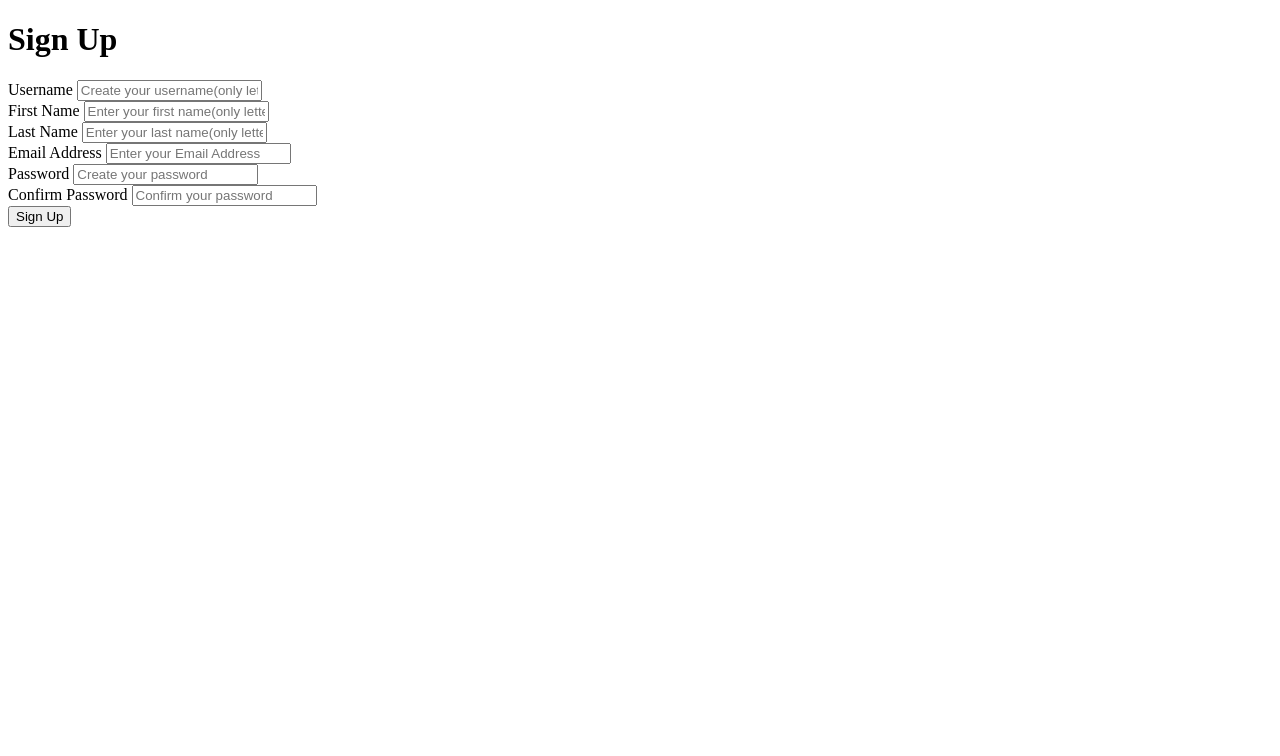
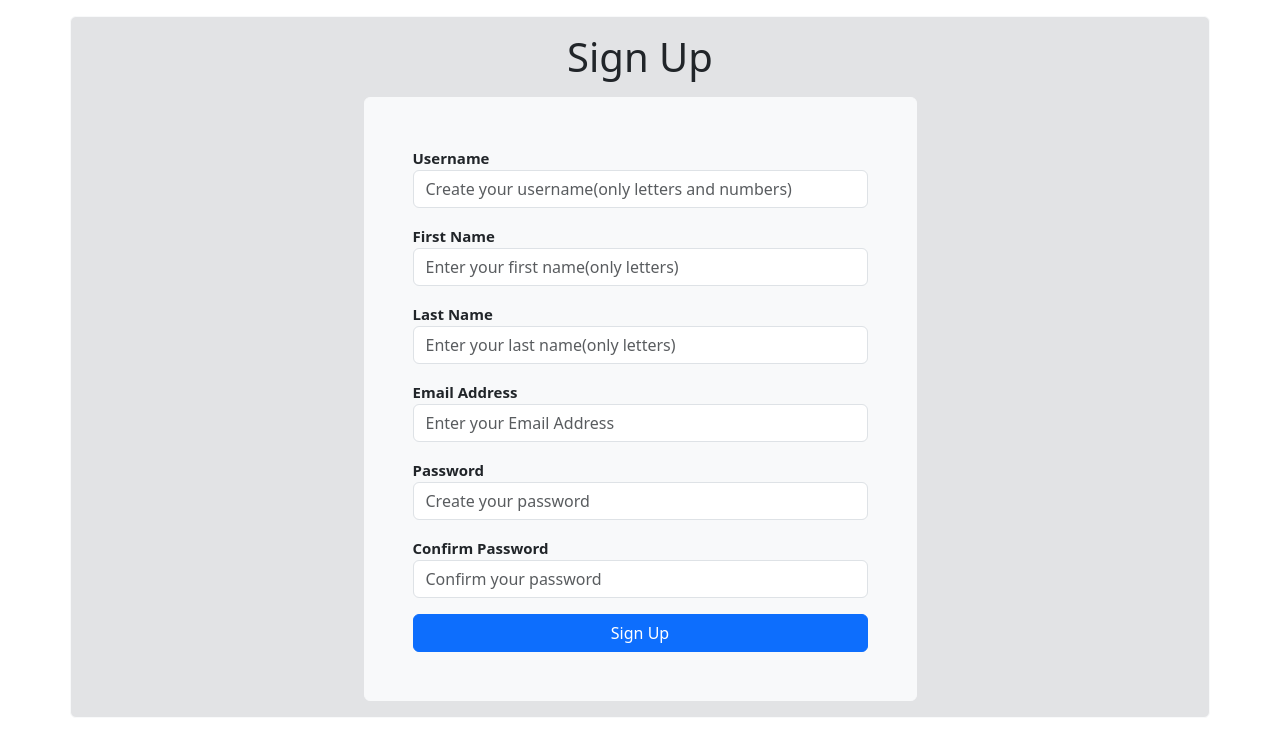
Before and after one commit to Khonnie/User-Authentication-System, a Django app: page /signup/ in a window 1280 px wide. Shown: the top 756 px of the page. Run offline with Django 5.2, Linux system fonts and the light colour scheme.

Commit message:
styled the index, signup and created a dashboard demo

```diff
--- a/user_auth/templates/user_auth/index.html
+++ b/user_auth/templates/user_auth/index.html
@@ -24,12 +24,12 @@
     <h3 class="text-center">Keep your notes safe and private</h3>
     </div>
     <!-- if user is logged in -->
-    {% if user.is_authenticated%}
+    <!-- {% if user.is_authenticated%}
     <h2>Hello {{first_name}}</h2>
     <h3>you re successfully logged in</h3>
     <button type="submit"><a href="{% url 'user_auth:signout' %}">SignOut</a></button>
 
-    {% else %}
+    {% else %} -->
     <div class=" container d-flex justify-content-center align-items-center gap-3 flex-column  w-50 pt-3 rounded pb-5 bg-light">
          <form action="{% url 'user_auth:signin' %}" method="post" class="w-50">
         {% csrf_token %}
--- a/user_auth/templates/user_auth/signup.html
+++ b/user_auth/templates/user_auth/signup.html
@@ -4,6 +4,19 @@
     <meta charset="UTF-8">
     <meta name="viewport" content="width=device-width, initial-scale=1.0">
     <title>Document</title>
+    <link href="https://cdn.jsdelivr.net/npm/bootstrap@5.3.8/dist/css/bootstrap.min.css" rel="stylesheet" integrity="sha384-sRIl4kxILFvY47J16cr9ZwB07vP4J8+LH7qKQnuqkuIAvNWLzeN8tE5YBujZqJLB" crossorigin="anonymous">
+
+<style>
+    input{
+        width:100%;
+        padding: 5px;
+    }
+    label{
+        font-size: 15px;
+        font-weight: 700;
+    }
+</style>
+
 </head>
 <body>
     {% for message in messages%}
@@ -14,31 +27,44 @@
         </button>
     </div>
     {%endfor%}
+<div class="container d-flex justify-content-center align-items-center flex-column border border-light mt-3 mb-3 p-3 h-75 rounded bg-secondary-subtle">
+    <h1 class="mb-3">Sign Up</h1>
+    <form action="{% url 'user_auth:signup' %}" method="post" class="border border-light w-50 p-5 rounded bg-light">
+        {% csrf_token %}
+        <div class="mb-3">
+        <label for="username">Username</label>
+        <input class="form-control " type="text" name="username" id="username" placeholder="Create your username(only letters and numbers)"
+        name="username" required>
+        </div>
 
-    <h1>Sign Up</h1>
-    <form action="{% url 'user_auth:signup' %}" method="post">
-        {% csrf_token %}
+        <div class="mb-3">
+        <label for="first_name">First Name</label>
+        <input class="form-control" type="text" name="first_name" id="first_name" placeholder="Enter your first name(only letters)" name="first_name" required>
+        </div>
 
-        <label for="username">Username</label>
-        <input type="text" name="username" id="username" placeholder="Create your username(only letters and numbers)"
-        name="username" required>
-        <br>
-        <label for="first_name">First Name</label>
-        <input type="text" name="first_name" id="first_name" placeholder="Enter your first name(only letters)" name="first_name" required>
-        <br>
+        <div class="mb-3">
         <label for="last_name">Last Name</label>
-        <input type="text" name="last_name" id="last_name" placeholder="Enter your last name(only letters)" name="last_name" required>
-        <br>
+        <input class="form-control" type="text" name="last_name" id="last_name" placeholder="Enter your last name(only letters)" name="last_name" required>
+        </div>
+
+        <div class="mb-3">
         <label for="email">Email Address</label>
-        <input type="email" name="email" id="email" placeholder="Enter your Email Address" name="email" required>
-        <br>
-        <label for="password">Password</label>
-        <input type="password" name="password" id="password" placeholder="Create your password" name="password" required>
-        <br>
+        <input class="form-control" type="email" name="email" id="email" placeholder="Enter your Email Address" name="email" required>
+        </div>
+
+
+        <div class="mb-3">
+        <label  for="password">Password</label>
+        <input class="form-control" type="password" name="password" id="password" placeholder="Create your password" name="password" required>
+        </div>
+
+        <div class="mb-3">
         <label for="confirm_password">Confirm Password</label>
-        <input type="password" name="confirm_password" id="confirm_password" placeholder="Confirm your password" name="confirm_password" required>
-        <br>
-        <button type="submit">Sign Up</button>
+        <input class="form-control" type="password" name="confirm_password" id="confirm_password" placeholder="Confirm your password" name="confirm_password" required>
+        </div>
+
+        <button class="w-100 btn btn-primary"  type="submit">Sign Up</button>
     </form>
+    </div>
 </body>
 </html>
--- a/user_auth/views.py
+++ b/user_auth/views.py
@@ -22,7 +22,7 @@ def signin(request):
         if user is not None: #if user credentials are correct,and the credentials match/are correct login user
             login(request, user)
             first_name = user.first_name
-            return render(request, 'user_auth/index.html', {'first_name': first_name})
+            return render(request, 'user_auth/profile.html', {'first_name': first_name})
 
         else:
             messages.error(request, 'Bad Credentials')
```
Also changed, not shown: user_auth/templates/user_auth/profile.html (+115 -0 lines), db.sqlite3.
